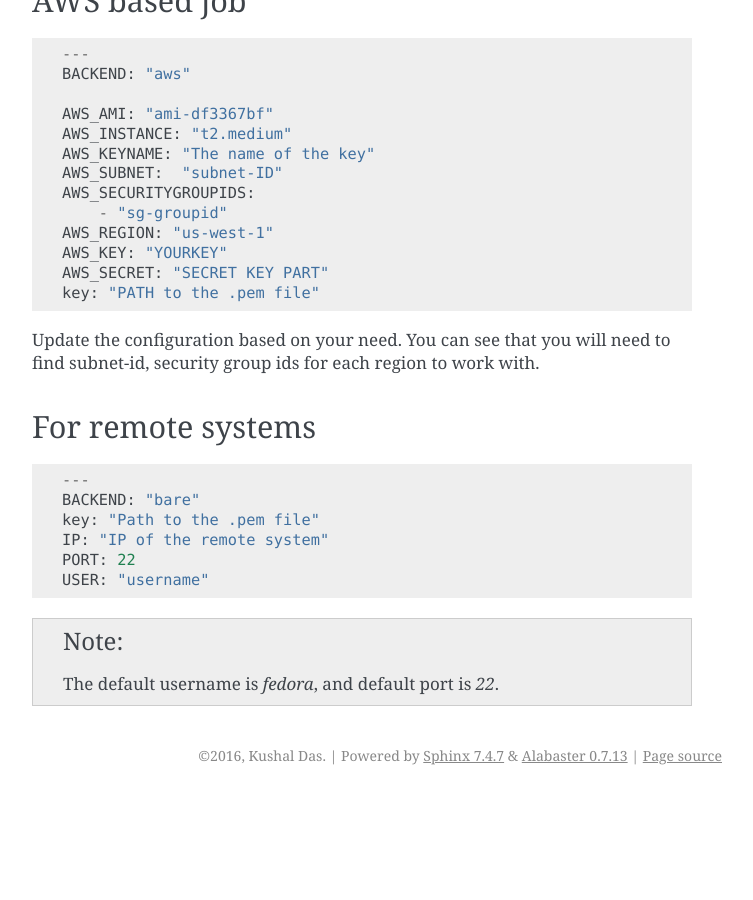
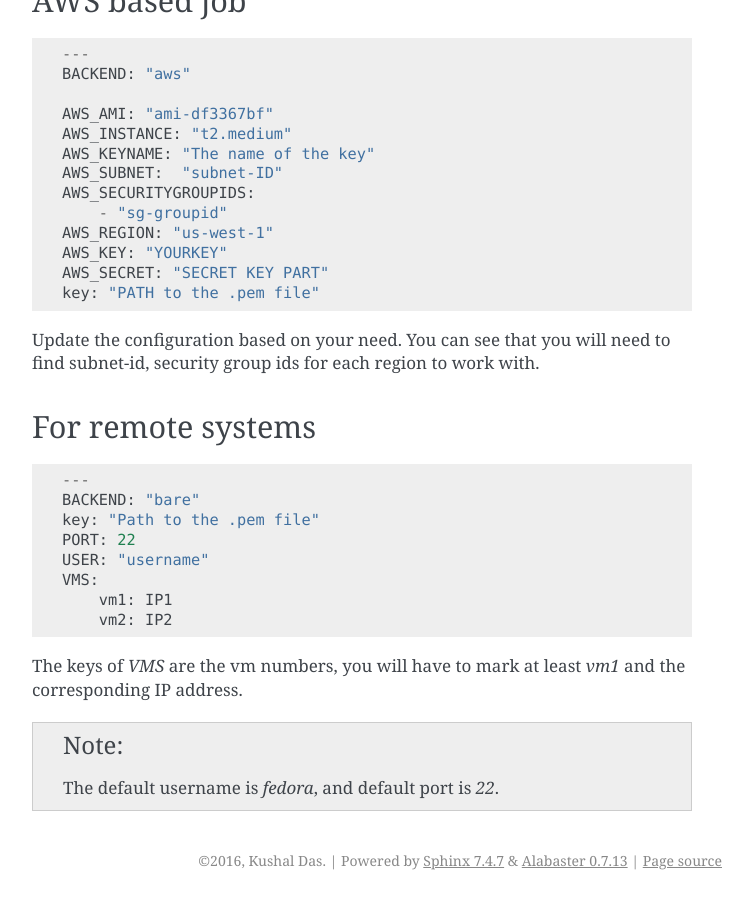
Before and after one commit to kushaldas/gotun, a Sphinx documentation site: the page built from docs/configuration.rst, in a window 1280 px wide and 900 px high, scrolled down 1017 px. Shown: the whole window, without its empty margins (388-1141 px from the left). Built offline with Sphinx 7.4.7, drawn with Linux system fonts in a browser that asks for light colours; before the commit the page ends 1812 px from its top, so only the background shows below that.

Commit message:
Fixes #11, multiple remote systems

```diff
--- a/docs/configuration.rst
+++ b/docs/configuration.rst
@@ -77,9 +77,14 @@ For remote systems
     ---
     BACKEND: "bare"
     key: "Path to the .pem file"
-    IP: "IP of the remote system"
     PORT: 22
     USER: "username"
+    VMS:
+        vm1: IP1
+        vm2: IP2
+
+The keys of *VMS* are the vm numbers, you will have to mark at least *vm1* and the corresponding
+IP address.
 
 
 .. note:: The default username is *fedora*, and default port is *22*.
```
Also changed, not shown: 1 other file.
